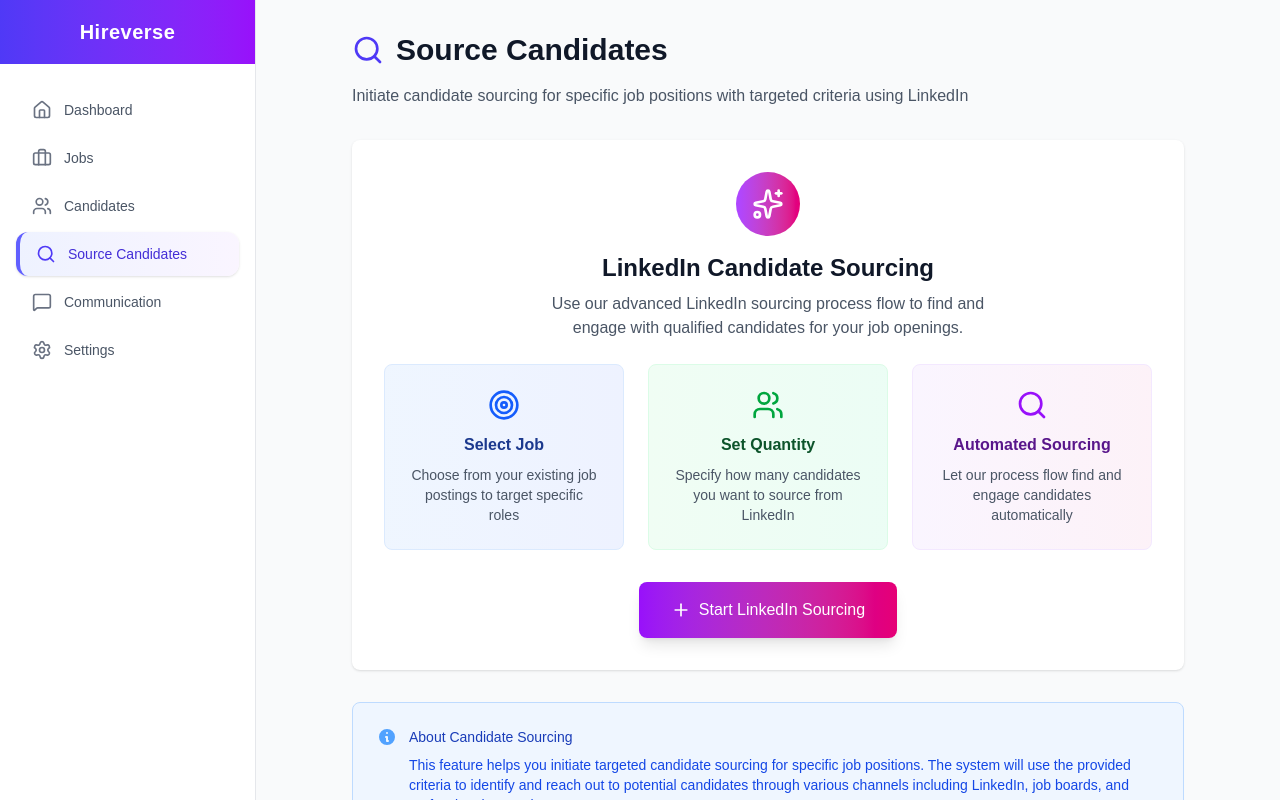
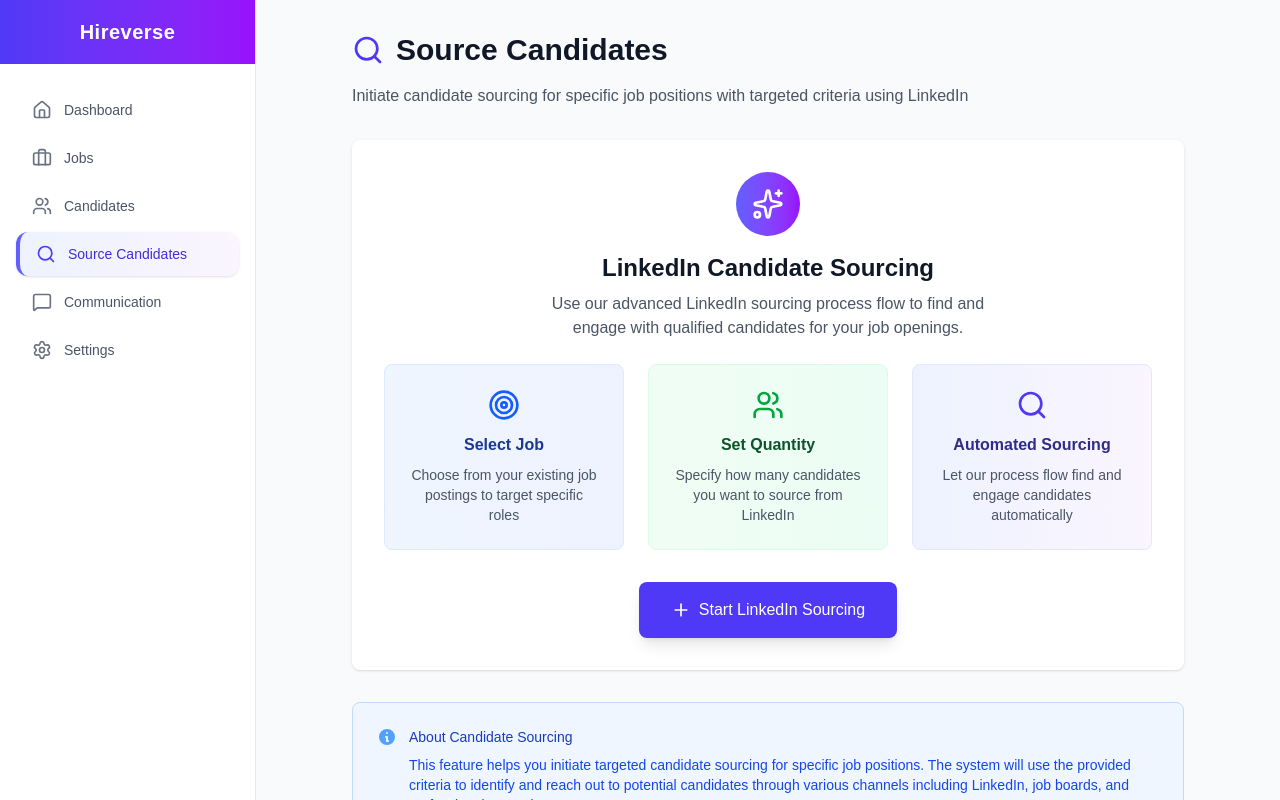
Before and after one commit to Sanjayrani/Precision-Tech, a Next.js app in the folder hr-recruitment-app/: page /candidates/source in a window 1280 px wide. Built offline with nearby package versions, Linux system fonts and the light colour scheme.

Commit message:
feat: add candidate stage display and improve sourcing flow navigation

```diff
--- a/hr-recruitment-app/src/app/candidates/page.tsx
+++ b/hr-recruitment-app/src/app/candidates/page.tsx
@@ -257,13 +257,20 @@
                                 {candidate.candidateName}
                               </h3>
                               <div className="ml-2 flex items-center space-x-2">
+                                {candidate.candidateScore > 0 && (
                                   <div className={`flex items-center ${getScoreColor(candidate.candidateScore)}`}>
                                     <Star className="w-4 h-4 mr-1" />
                                     <span className="text-sm font-medium">{candidate.candidateScore}/100</span>
                                   </div>
+                                )}
+                                <div className="flex flex-col items-center">
                                   <span className={`inline-flex px-2 py-1 text-xs font-semibold rounded-full ${getStatusColor(candidate.status)}`}>
                                     {candidate.status}
                                   </span>
+                                  {candidate.stage && (
+                                    <span className="mt-1 text-xs font-medium text-red-600 text-center block w-full">{candidate.stage}</span>
+                                  )}
+                                </div>
                               </div>
                             </div>
 
--- a/hr-recruitment-app/src/app/candidates/source/page.tsx
+++ b/hr-recruitment-app/src/app/candidates/source/page.tsx
@@ -1,21 +1,16 @@
 'use client'
 
-import { useState, useEffect } from 'react'
+import { useState } from 'react'
 import { useRouter } from 'next/navigation'
 import Layout from '@/components/Layout'
 import SourceCandidatesDialog from '@/components/SourceCandidatesDialog'
 import { Search, Target, Users, Plus, Sparkles } from 'lucide-react'
 
-interface Job {
-  id: string
-  title: string
-  companyName: string
-  location: string
-  mode: string
-}
+// Removed unused Job interface
 
 export default function SourceCandidatesPage() {
   const [isDialogOpen, setIsDialogOpen] = useState(false)
+  const [didSource, setDidSource] = useState(false)
   const router = useRouter()
 
   const handleOpenDialog = () => {
@@ -24,13 +19,16 @@
 
   const handleCloseDialog = () => {
     setIsDialogOpen(false)
-    // After closing the form, navigate to Candidates tab
-    router.push('/candidates')
+    // Navigate to Candidates only if sourcing was initiated successfully
+    if (didSource) {
+      router.push('/candidates')
+      setDidSource(false)
+    }
   }
 
   const handleSourcingInitiated = () => {
-    // Optionally refresh data or show success message
-    console.log('Sourcing initiated successfully')
+    // Mark that sourcing ran successfully; navigation will occur when dialog closes
+    setDidSource(true)
   }
 
   return (
@@ -50,7 +48,7 @@
           <div className="bg-white shadow rounded-lg">
             <div className="p-8 text-center">
               <div className="mb-6">
-                <div className="inline-flex items-center justify-center w-16 h-16 bg-gradient-to-r from-purple-500 to-pink-600 rounded-full mb-4">
+                <div className="inline-flex items-center justify-center w-16 h-16 bg-gradient-to-r from-indigo-500 to-purple-600 rounded-full mb-4">
                   <Sparkles className="w-8 h-8 text-white" />
                 </div>
                 <h2 className="text-2xl font-bold text-gray-900 mb-2">LinkedIn Candidate Sourcing</h2>
@@ -70,16 +68,16 @@
                   <h3 className="font-semibold text-green-900 mb-2">Set Quantity</h3>
                   <p className="text-sm text-gray-600">Specify how many candidates you want to source from LinkedIn</p>
                 </div>
-                <div className="bg-gradient-to-r from-purple-50 to-pink-50 rounded-lg p-6 border border-purple-100">
-                  <Search className="w-8 h-8 text-purple-600 mx-auto mb-3" />
-                  <h3 className="font-semibold text-purple-900 mb-2">Automated Sourcing</h3>
+                <div className="bg-gradient-to-r from-indigo-50 to-purple-50 rounded-lg p-6 border border-indigo-100">
+                  <Search className="w-8 h-8 text-indigo-600 mx-auto mb-3" />
+                  <h3 className="font-semibold text-indigo-900 mb-2">Automated Sourcing</h3>
                   <p className="text-sm text-gray-600">Let our process flow find and engage candidates automatically</p>
                 </div>
               </div>
 
               <button
                 onClick={handleOpenDialog}
-                className="bg-gradient-to-r from-purple-600 to-pink-600 text-white px-8 py-4 rounded-lg hover:from-purple-700 hover:to-pink-700 flex items-center mx-auto transition-all shadow-lg hover:shadow-xl font-medium"
+                className="bg-indigo-600 text-white px-8 py-4 rounded-lg hover:bg-indigo-700 flex items-center mx-auto transition-all shadow-lg hover:shadow-xl font-medium"
               >
                 <Plus className="w-5 h-5 mr-2" />
                 Start LinkedIn Sourcing
--- a/hr-recruitment-app/src/components/SourceCandidatesDialog.tsx
+++ b/hr-recruitment-app/src/components/SourceCandidatesDialog.tsx
@@ -121,13 +121,13 @@
           <div className="sticky top-0 bg-white border-b border-gray-200 p-6 rounded-t-2xl">
             <div className="flex items-center justify-between">
               <div className="flex items-center space-x-4">
-                <div className="p-3 bg-gradient-to-r from-purple-500 to-pink-600 rounded-xl">
+                <div className="p-3 bg-gradient-to-r from-indigo-500 to-purple-600 rounded-xl">
                   <Sparkles className="h-6 w-6 text-white" />
                 </div>
                 <div>
                   <h2 className="text-2xl font-bold text-gray-900">Start Process Flow</h2>
                   <p className="text-gray-600">LinkedIn Sourcing Record Creator</p>
-                  <p className="text-sm text-purple-600 font-medium">Sourcing Record Manager</p>
+                  <p className="text-sm text-indigo-600 font-medium">Sourcing Record Manager</p>
                 </div>
               </div>
               <button
@@ -223,7 +223,7 @@
                 <button
                   type="submit"
                   disabled={loading || fetchingJobs}
-                  className="px-8 py-3 bg-gradient-to-r from-purple-600 to-pink-600 text-white rounded-lg hover:from-purple-700 hover:to-pink-700 transition-all shadow-md hover:shadow-lg disabled:opacity-50 disabled:cursor-not-allowed flex items-center font-medium"
+                  className="px-8 py-3 bg-indigo-600 text-white rounded-lg hover:bg-indigo-700 transition-all shadow-md hover:shadow-lg disabled:opacity-50 disabled:cursor-not-allowed flex items-center font-medium"
                 >
                   {loading ? (
                     <>
@@ -234,10 +234,7 @@
                       Running...
                     </>
                   ) : (
-                    <>
-                      <Search className="w-5 h-5 mr-2" />
-                      Source
-                    </>
+                    <>Source</>
                   )}
                 </button>
               </div>
```
Lines whose indentation alone changed are shown as unchanged.
